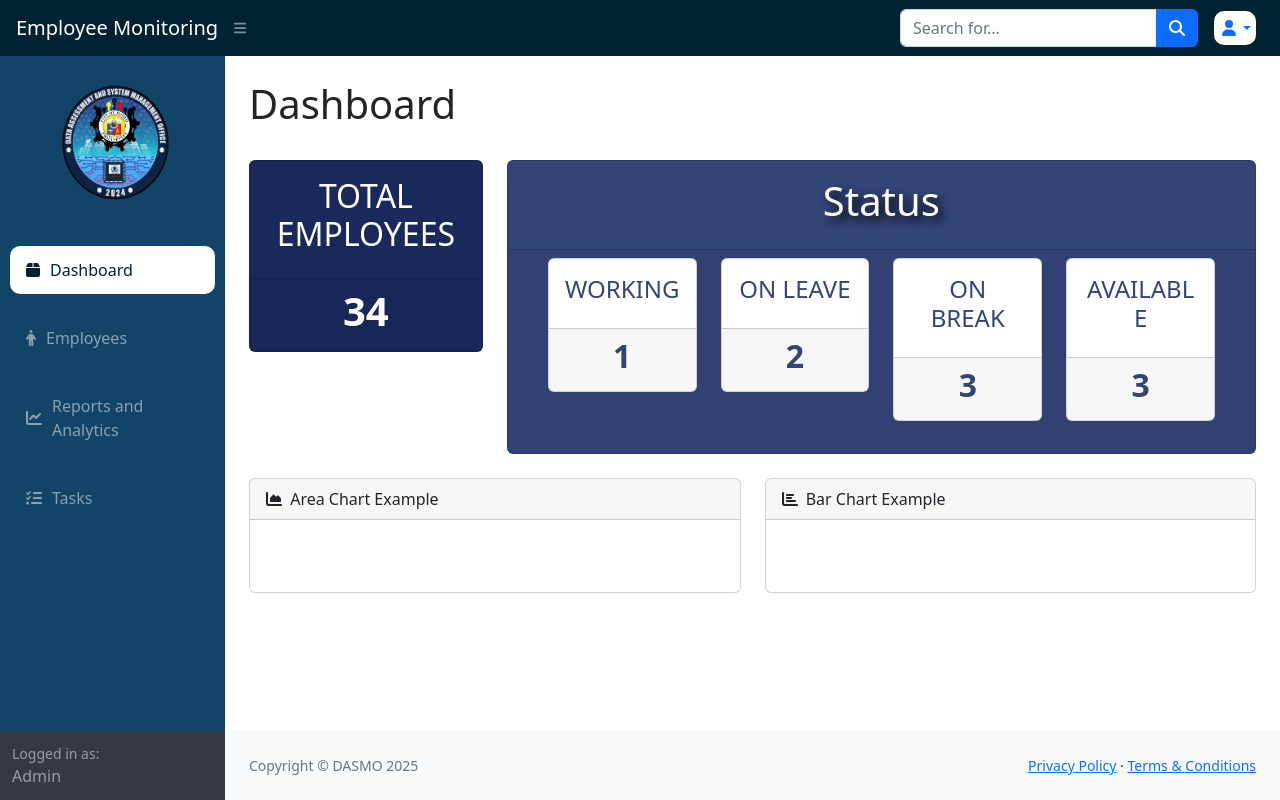
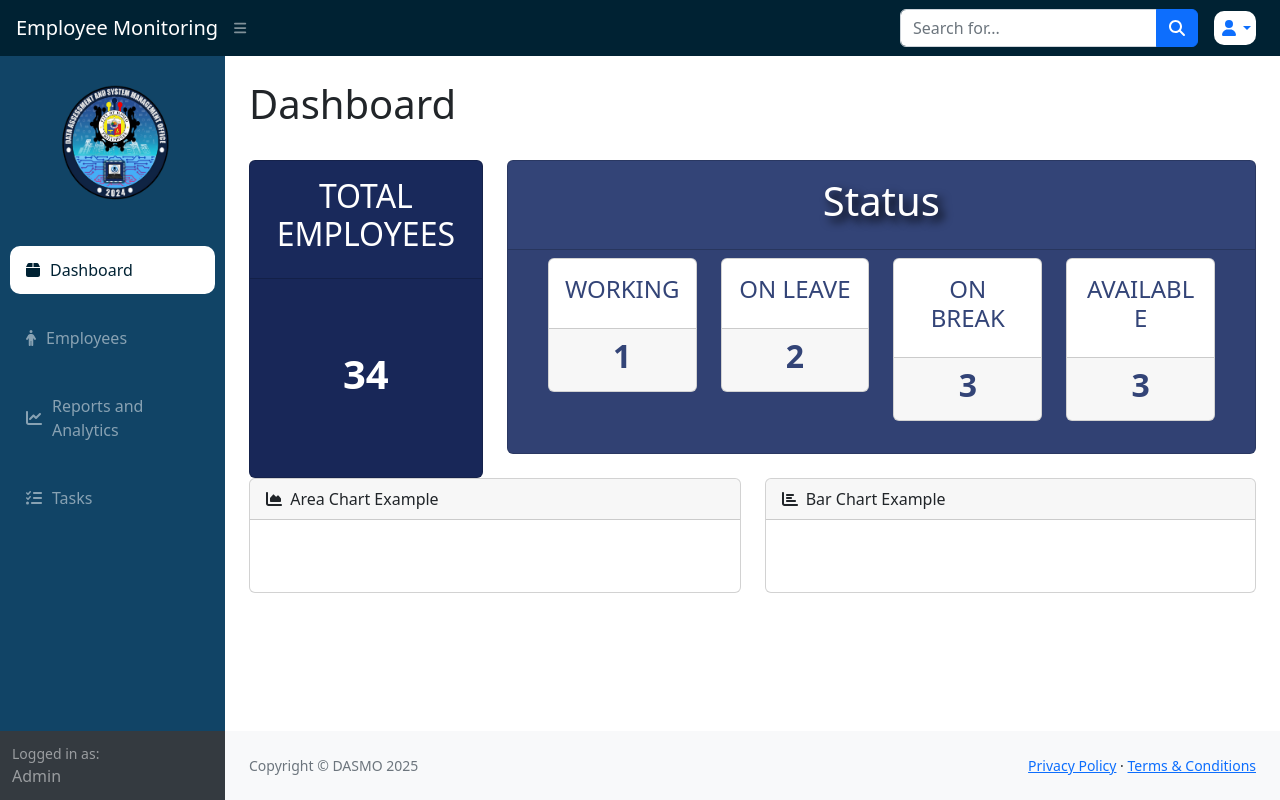
Before and after one commit to digilove03/Employee-Tracking-and-Monitoring-System, a PHP site: page /dashboard.php in a window 1280 px wide. Run offline with PHP 8.4, Linux system fonts and the light colour scheme; a user stored in the database is signed in; some libraries are stand-ins or nearby versions.

Commit message:
Update dashboard.php

```diff
--- a/MONITORING SYSTEM/dashboard.php
+++ b/MONITORING SYSTEM/dashboard.php
@@ -24,9 +24,9 @@
                         <br>
                         <div class="row">
                             <div class="col-xl-3 col-md-6">
-                                <div class="card total_employee text-white mb-4">
+                                <div class="card total_employee text-white mb-4 h-100">
                                     <div class="card-body"><center><h2>TOTAL EMPLOYEES</h2></center></div>
-                                    <div class="card-footer">
+                                    <div class="card-footer h-100 d-flex align-items-center justify-content-center">
                                         <center><h1><b>34</b></h1></center>
                                     </div>
                                 </div>
```
